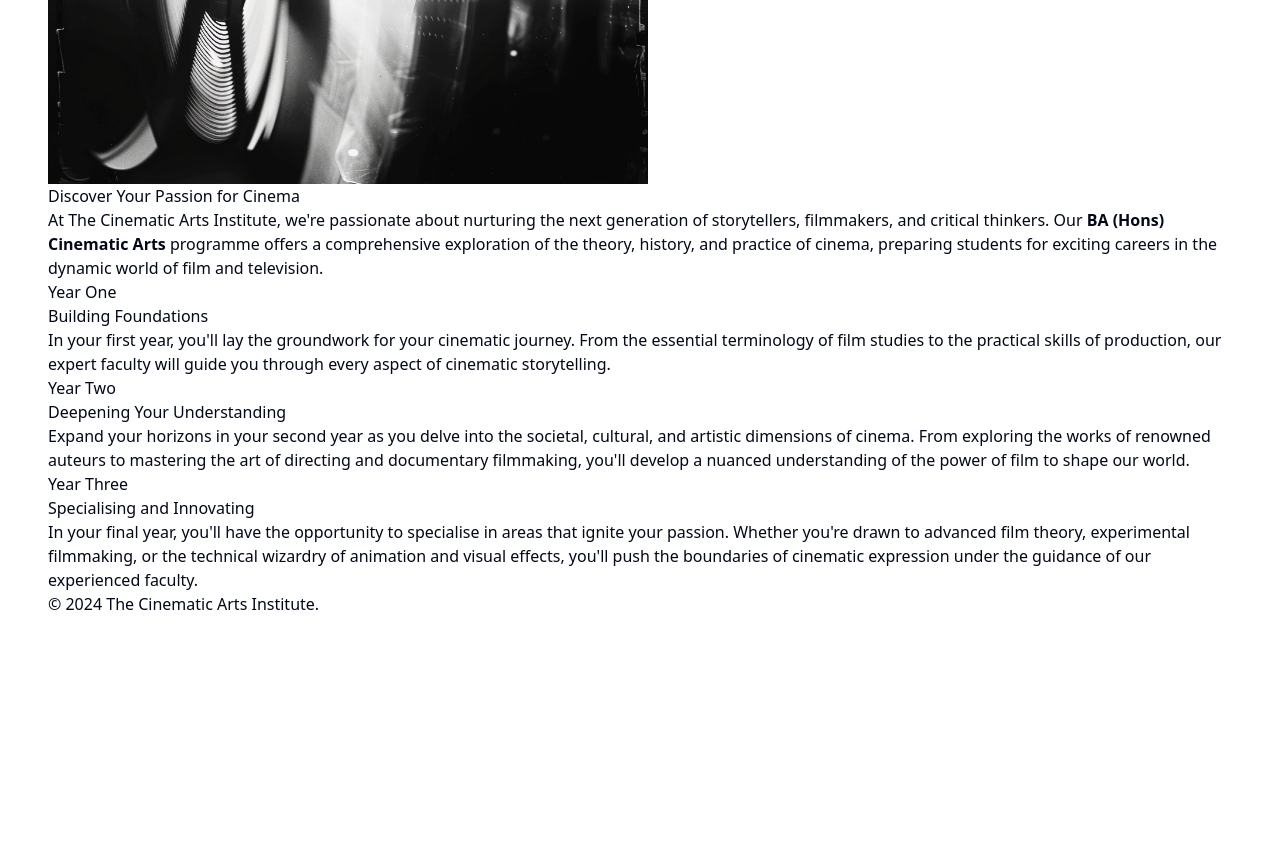
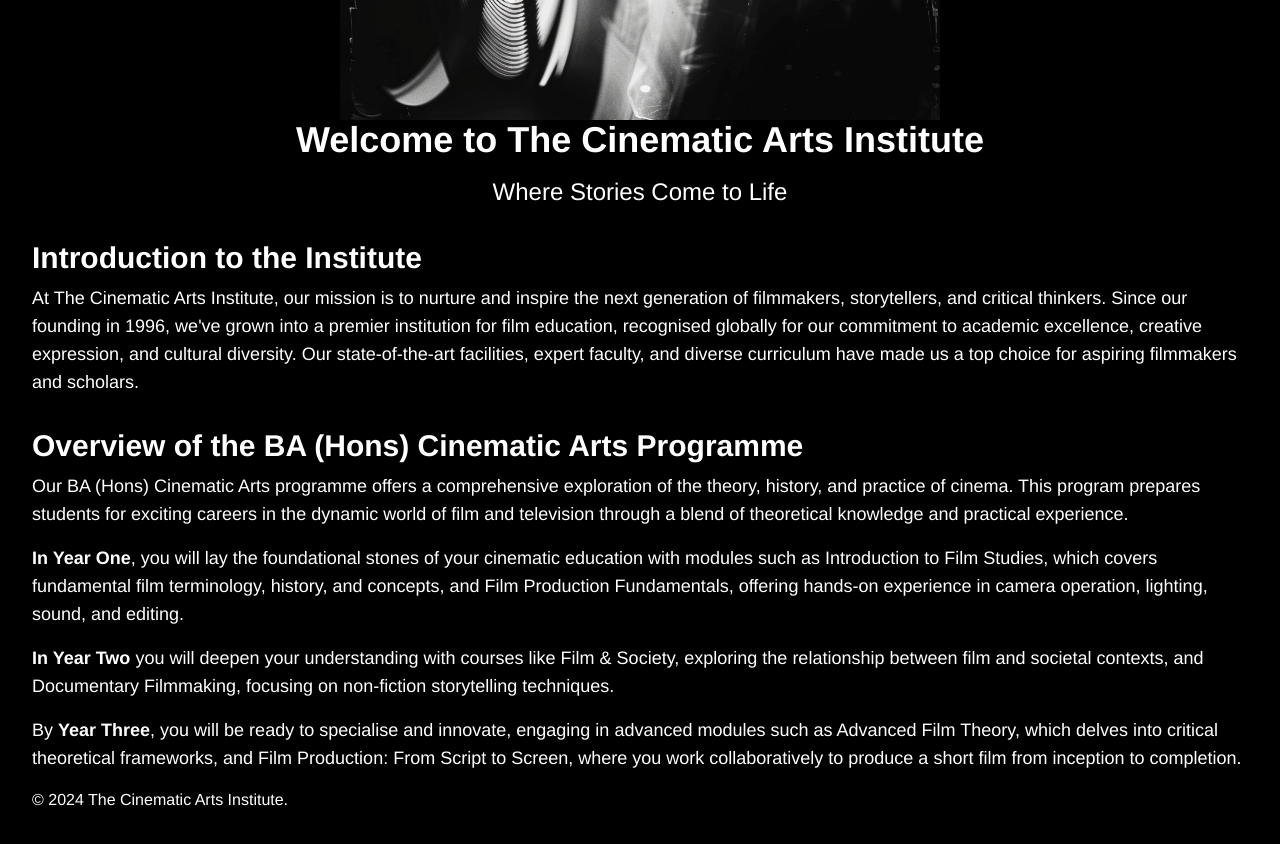
Before and after one commit to jaycee808/cinematic-arts, a Next.js app: page / in a window 1280 px wide. Shown: the part 560-1404 px from the top of the page. Before the commit the page ends 1224 px from the top, so only its background shows below. Built offline with nearby package versions, Linux system fonts and the light colour scheme.

Commit message:
updated home page copy

```diff
--- a/app/layout.jsx
+++ b/app/layout.jsx
@@ -1,7 +1,7 @@
 import React from 'react';
 import '../public/assets/styles/globals.css';
-import NavBar from './components/NavBar';
-import Footer from './components/Footer';
+import NavBar from '../components/NavBar';
+import Footer from '../components/Footer';
 
 export const metadata = {
     title: "Cinematic Arts",
@@ -10,7 +10,7 @@ export const metadata = {
 const PrimaryLayout = ({ children }) => {
     return (
         <html lang="en">
-            <body className="flex p-12">
+            <body className="flex p-8">
                 <div>
                     <NavBar />
                     <div>{children}</div>
--- a/app/page.jsx
+++ b/app/page.jsx
@@ -5,53 +5,42 @@ import Link from 'next/link';
 import Image from 'next/image';
 
 const HomePage = () => {
-
     return (
         <div>
-            <header>
-                <div>Welcome</div>
-                <div>The Cinematic Arts Institute</div>
-            </header>
-
-            <main>
-                <section>
+            <header className="text-center mb-8">
                 <Image
                     src="/assets/images/background/b2.png"
                     alt="Banner Image"
                     width="600"
                         height="100"
+                    className="mx-auto"
                 />
-                    <div>
-                        <h2>Discover Your Passion for Cinema</h2>
-                        <p>
-                            At The Cinematic Arts Institute, we're passionate about nurturing the next generation of storytellers, filmmakers, and critical thinkers. Our <strong>BA (Hons) Cinematic Arts</strong> programme offers a comprehensive exploration of the theory, history, and practice of cinema, preparing students for exciting careers in the dynamic world of film and television.
+                <h1 className="text-4xl font-bold mb-4">Welcome to The Cinematic Arts Institute</h1>
+                <h2 className="text-2xl mb-4">Where Stories Come to Life</h2>
+            </header>
+
+            <section className="mb-8">
+                <h3 className="text-3xl font-bold mb-2">Introduction to the Institute</h3>
+                <p className="text-lg mb-4">
+                    At The Cinematic Arts Institute, our mission is to nurture and inspire the next generation of filmmakers, storytellers, and critical thinkers. Since our founding in 1996, we've grown into a premier institution for film education, recognised globally for our commitment to academic excellence, creative expression, and cultural diversity. Our state-of-the-art facilities, expert faculty, and diverse curriculum have made us a top choice for aspiring filmmakers and scholars.
                 </p>
-                    </div>
-                    <div>
-                        <div>
-                            <h3>Year One</h3>
-                            <h4>Building Foundations</h4>
-                            <p>
-                                In your first year, you'll lay the groundwork for your cinematic journey. From the essential terminology of film studies to the practical skills of production, our expert faculty will guide you through every aspect of cinematic storytelling.
+            </section>
+
+            <section>
+                <h3 className="text-3xl font-bold mb-2">Overview of the BA (Hons) Cinematic Arts Programme</h3>
+                <p className="text-lg mb-4">
+                    Our BA (Hons) Cinematic Arts programme offers a comprehensive exploration of the theory, history, and practice of cinema. This program prepares students for exciting careers in the dynamic world of film and television through a blend of theoretical knowledge and practical experience.
                 </p>
-                        </div>
-                        <div>
-                            <h3>Year Two</h3>
-                            <h4>Deepening Your Understanding</h4>
-                            <p>
-                                Expand your horizons in your second year as you delve into the societal, cultural, and artistic dimensions of cinema. From exploring the works of renowned auteurs to mastering the art of directing and documentary filmmaking, you'll develop a nuanced understanding of the power of film to shape our world.
+                <p className="text-lg mb-4">
+                    <strong>In Year One</strong>, you will lay the foundational stones of your cinematic education with modules such as Introduction to Film Studies, which covers fundamental film terminology, history, and concepts, and Film Production Fundamentals, offering hands-on experience in camera operation, lighting, sound, and editing.
                 </p>
-                        </div>
-                        <div>
-                            <h3>Year Three</h3>
-                            <h4>Specialising and Innovating</h4>
-                            <p>
-                                In your final year, you'll have the opportunity to specialise in areas that ignite your passion. Whether you're drawn to advanced film theory, experimental filmmaking, or the technical wizardry of animation and visual effects, you'll push the boundaries of cinematic expression under the guidance of our experienced faculty.
+                <p className="text-lg mb-4">
+                        <strong>In Year Two</strong> you will deepen your understanding with courses like Film & Society, exploring the relationship between film and societal contexts, and Documentary Filmmaking, focusing on non-fiction storytelling techniques.
                 </p>
-                        </div>
-                    </div>
+                <p className="text-lg mb-4">
+                        By <strong>Year Three</strong>, you will be ready to specialise and innovate, engaging in advanced modules such as Advanced Film Theory, which delves into critical theoretical frameworks, and Film Production: From Script to Screen, where you work collaboratively to produce a short film from inception to completion.
+                </p>
             </section>
-            </main>
         </div>
     );
 };
--- a/public/assets/styles/globals.css
+++ b/public/assets/styles/globals.css
@@ -2,34 +2,11 @@
 @tailwind components;
 @tailwind utilities;
 
+@import url('https://fonts.googleapis.com/css2?family=Anton&family=Antonio:wght@100..700&family=Inter+Tight:ital,wght@0,100..900;1,100..900&family=Inter:wght@100..900&family=Work+Sans:ital,wght@0,100..900;1,100..900&display=swap');
+
+@import url('https://fonts.googleapis.com/css2?family=Familjen+Grotesk:ital,wght@0,400..700;1,400..700&display=swap');
+
 @layer base {
-:root {
-    --background: 0 0% 100%;
-    --foreground: 222.2 84% 4.9%;
-    --card: 0 0% 100%;
-    --card-foreground: 222.2 84% 4.9%;
-    --popover: 0 0% 100%;
-    --popover-foreground: 222.2 84% 4.9%;
-    --primary: 222.2 47.4% 11.2%;
-    --primary-foreground: 210 40% 98%;
-    --secondary: 210 40% 96.1%;
-    --secondary-foreground: 222.2 47.4% 11.2%;
-    --muted: 210 40% 96.1%;
-    --muted-foreground: 215.4 16.3% 46.9%;
-    --accent: 210 40% 96.1%;
-    --accent-foreground: 222.2 47.4% 11.2%;
-    --destructive: 0 84.2% 60.2%;
-    --destructive-foreground: 210 40% 98%;
-    --border: 214.3 31.8% 91.4%;
-    --input: 214.3 31.8% 91.4%;
-    --ring: 222.2 84% 4.9%;
-    --radius: 0.5rem;
-    --chart-1: 12 76% 61%;
-    --chart-2: 173 58% 39%;
-    --chart-3: 197 37% 24%;
-    --chart-4: 43 74% 66%;
-    --chart-5: 27 87% 67%;
-    }
 
 .dark {
     --background: 222.2 84% 4.9%;
@@ -68,8 +45,13 @@
     }
 }
 
-@import url('https://fonts.googleapis.com/css2?family=Anton&family=Antonio:wght@100..700&family=Inter+Tight:ital,wght@0,100..900;1,100..900&family=Inter:wght@100..900&family=Work+Sans:ital,wght@0,100..900;1,100..900&display=swap');
+body {
+    @apply bg-black text-white;
+}
 
-@tailwind base;
-@tailwind components;
-@tailwind utilities;
+* {
+    margin: 0;
+    padding: 0;
+    box-sizing: border-box;
+    font-family: 'Familjen Grotesk', 'Helvetica', sans-serif;
+}
```
Also changed, not shown: components/Footer.jsx (renamed from app/components/Footer.jsx), components/NavBar.jsx (renamed from app/components/NavBar.jsx). Lines whose indentation alone changed are shown as unchanged.
